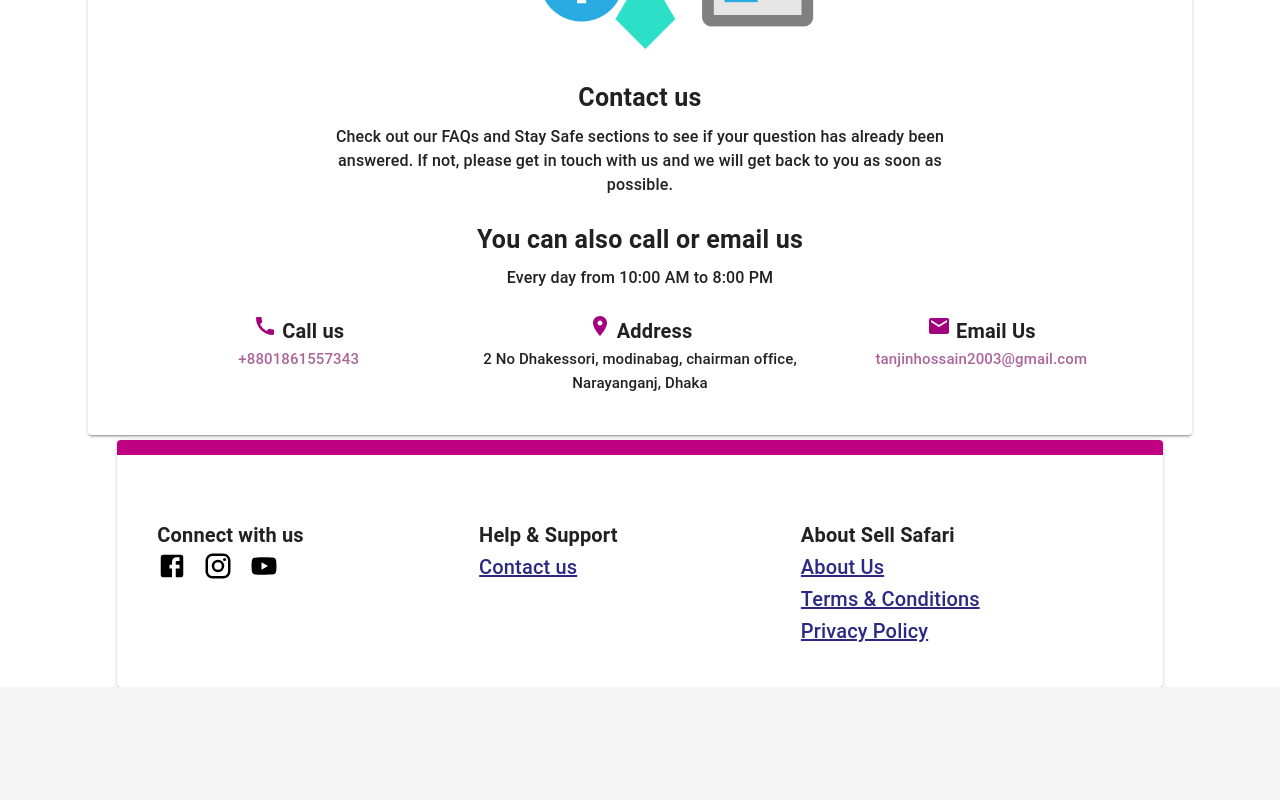
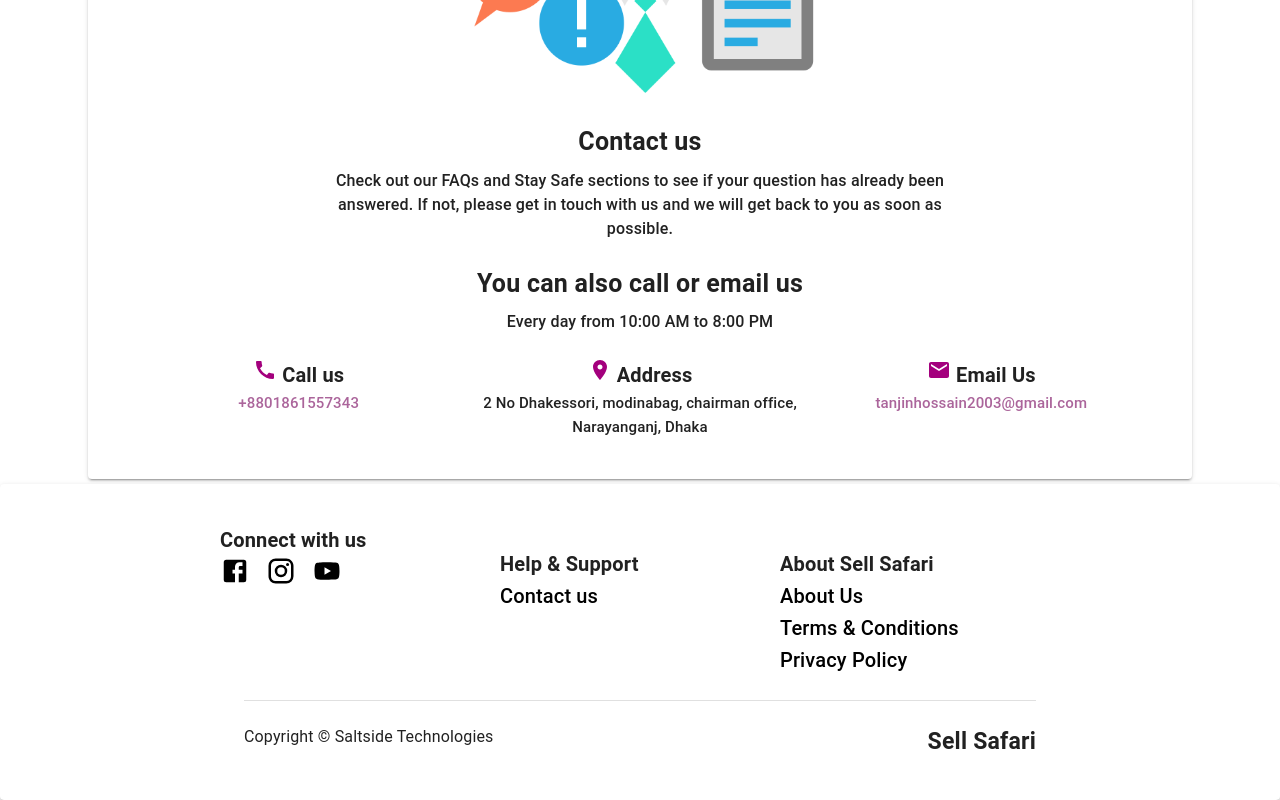
Before and after one commit to Tanjinhossain1/safari-blog, a Next.js app: page /contactUs in a window 1280 px wide. Shown: the part 381-1181 px from the top of the page. Before the commit the page ends 1068 px from the top, so only its background shows below. Built offline with nearby package versions, Linux system fonts and the light colour scheme.

Commit message:
make one more footer for other page

```diff
--- a/src/Component/HomePage/Footer.tsx
+++ b/src/Component/HomePage/Footer.tsx
@@ -8,6 +8,8 @@ import {
   Card,
   CardMedia,
   CardContent,
+  Divider,
+  Container,
 } from "@mui/material";
 import { styled } from "@mui/material/styles";
 import Image from "next/image";
@@ -24,7 +26,7 @@ export default function Footer() {
       <Grid xs={0} md={1} lg={1.1} xl={2}></Grid>
       <Grid xs={12} md={10} lg={9.8} xl={8}>
         <Paper
-          sx={{ p: 5,  borderTop: "15px solid #bf0080" }}
+          sx={{ p: 5,  borderTop: "10px solid #bf0080" }}
           elevation={2}
         >
           <Grid container>
@@ -98,8 +100,18 @@ export default function Footer() {
                   Privacy Policy
                 </Link>
               </Typography>
+
             </Grid>
           </Grid>
+                <Container sx={{width:"100%",mt:3}}>
+                <Divider />
+                </Container>
+
+                <Container sx={{width:"100%",mt:3,display:"flex",justifyContent:"space-between"}}>
+               <Typography>Copyright © Saltside Technologies</Typography>
+               <Typography sx={{fontWeight:600,fontSize:23}}>Sell Safari</Typography>
+                </Container>
+
         </Paper>
       </Grid>
       <Grid xs={0} md={1} lg={1.1} xl={2}></Grid>
--- /dev/null
+++ b/src/Component/Shared/Footer.tsx
@@ -0,0 +1,146 @@
+"use client";
+import React from "react";
+import {
+  Grid,
+  Paper,
+  Box,
+  Typography,
+  Card,
+  CardMedia,
+  CardContent,
+  Divider,
+  Container,
+} from "@mui/material";
+import { styled } from "@mui/material/styles";
+import Image from "next/image";
+import { truncateText } from "@/utils/utils";
+import FacebookIcon from "@mui/icons-material/Facebook";
+import InstagramIcon from "@mui/icons-material/Instagram";
+import YouTubeIcon from "@mui/icons-material/YouTube";
+import Link from "next/link";
+
+export default function OtherPageFooter() {
+  return (
+    <Grid container>
+      {/* <Grid xs={0} md={1} lg={1.1} xl={2}></Grid> */}
+      <Grid xs={12}>
+        <Paper sx={{ p: 5,}} elevation={2}>
+          <Grid  sx={{width: {
+            xs: "100%", // 80% width on extra-small screens
+            sm: "100%", // 70% width on small screens
+            md: "70%", // 60% width on medium screens
+            lg: "70%", // 50% width on large screens
+            xl: "50%", // 40% width on extra-large screens
+          },mx:"auto"}} container>
+            <Grid container>
+              <Grid xs={12} sm={4} md={4}>
+                <Typography
+                  variant="h6"
+                  component="div"
+                  sx={{ fontWeight: 600 }}
+                >
+                  Connect with us
+                </Typography>
+                <Typography
+                  variant="h6"
+                  component="div"
+                  sx={{ fontWeight: 600 }}
+                >
+                  <Link
+                    style={{ color: "black" }}
+                    target="_blank"
+                    href={"https://www.facebook.com/iloveyou.tanjin"}
+                  >
+                    <FacebookIcon sx={{ fontSize: 30 }} />
+                  </Link>
+
+                  <Link
+                    style={{ color: "black" }}
+                    target="_blank"
+                    href={"https://www.instagram.com/sktanjin/"}
+                  >
+                    <InstagramIcon sx={{ fontSize: 30, ml: 2 }} />
+                  </Link>
+                  <Link
+                    style={{ color: "black" }}
+                    target="_blank"
+                    href={
+                      "https://youtube.com/@developercode76?si=3zKRJ0Ts_beAoIGF"
+                    }
+                  >
+                    <YouTubeIcon sx={{ fontSize: 30, ml: 2 }} />
+                  </Link>
+                </Typography>
+              </Grid>
+
+              <Grid xs={12} sm={4} sx={{ mt: 3 }} md={4}>
+                <Typography
+                  variant="h6"
+                  component="div"
+                  sx={{ fontWeight: 600 }}
+                >
+                  Help & Support
+                </Typography>
+
+                <Typography variant="h6" component="div">
+                  <Link style={{ color: "black",textDecoration:"none" }} href={"/contactUs"}>
+                    {" "}
+                    Contact us
+                  </Link>
+                </Typography>
+              </Grid>
+
+              <Grid xs={12} sm={4} sx={{ mt: 3 }} md={4}>
+                <Typography
+                  variant="h6"
+                  component="div"
+                  sx={{ fontWeight: 600 }}
+                >
+                  About Sell Safari
+                </Typography>
+                <Typography variant="h6" component="div">
+                  <Link style={{ color: "black",textDecoration:"none" }} href={"/aboutUs"}>
+                    {" "}
+                    About Us
+                  </Link>
+                </Typography>
+
+                <Typography variant="h6" component="div">
+                  <Link style={{ color: "black",textDecoration:"none" }} href={"/termCondition"}>
+                    {" "}
+                    Terms & Conditions
+                  </Link>
+                </Typography>
+
+                <Typography variant="h6" component="div">
+                  <Link style={{ color: "black",textDecoration:"none" }} href={"/privacyPolicy"}>
+                    {" "}
+                    Privacy Policy
+                  </Link>
+                </Typography>
+              </Grid>
+            </Grid>
+            <Container sx={{ width: "100%", mt: 3 }}>
+              <Divider />
+            </Container>
+
+            <Container
+              sx={{
+                width: "100%",
+                mt: 3,
+                display: "flex",
+                justifyContent: "space-between",
+              }}
+            >
+              <Typography>Copyright © Saltside Technologies</Typography>
+              <Typography sx={{ fontWeight: 600, fontSize: 23 }}>
+                Sell Safari
+              </Typography>
+            </Container>
+          </Grid>
+        </Paper>
+      </Grid>
+      {/* <Grid xs={0} md={1} lg={1.1} xl={2}></Grid> */}
+    </Grid>
+  );
+}
--- a/src/app/contactUs/page.tsx
+++ b/src/app/contactUs/page.tsx
@@ -1,3 +1,4 @@
+"use client"
 import { Container, Grid, Paper, Typography } from "@mui/material";
 import Image from "next/image";
 import React from "react";
@@ -5,8 +6,12 @@ import CallIcon from '@mui/icons-material/Call';
 import LocationOnIcon from '@mui/icons-material/LocationOn';
 import EmailIcon from '@mui/icons-material/Email';
 import Footer from "@/Component/HomePage/Footer";
+import ArrowBackIcon from '@mui/icons-material/ArrowBack';
+import { useRouter } from "next/navigation";
+import OtherPageFooter from "@/Component/Shared/Footer";
 
 export default function ContactUs() {
+    const history = useRouter()
   return (
     <Grid container>
       <Container
@@ -22,8 +27,11 @@ export default function ContactUs() {
           justifyContent: "center",
         }}
       >
-        <Container>
-          <Paper sx={{ textAlign: "center", mt: 5, p: 5 }} elevation={2}>
+        <Container sx={{mt:4}}>
+            <Container onClick={()=>history.back()} sx={{width:"100%",bgcolor:"#eb94d7",p:1}}>
+            <ArrowBackIcon  sx={{fontSize:30,color:"whitesmoke"}} />
+            </Container>
+          <Paper sx={{ textAlign: "center", p: 5 }} elevation={2}>
             <Image
               src="/customer-service.png"
               alt=""
@@ -96,7 +104,7 @@ export default function ContactUs() {
         </Container>
       </Container>
       <div style={{marginTop:5,width:"100%",}}>
-      <Footer />
+      <OtherPageFooter />
       </div>
     </Grid>
   );
```
